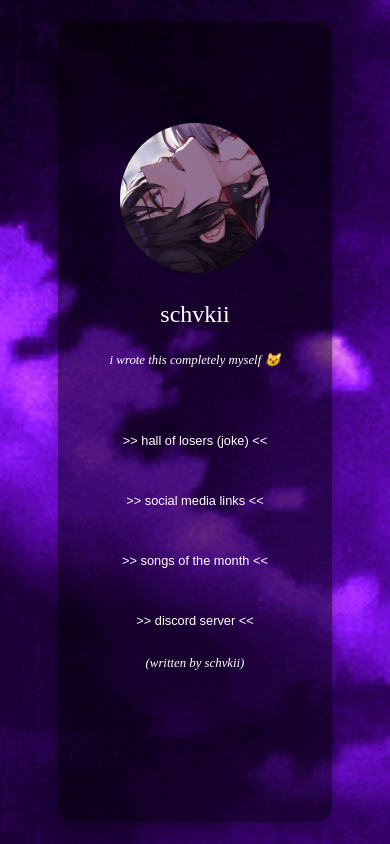
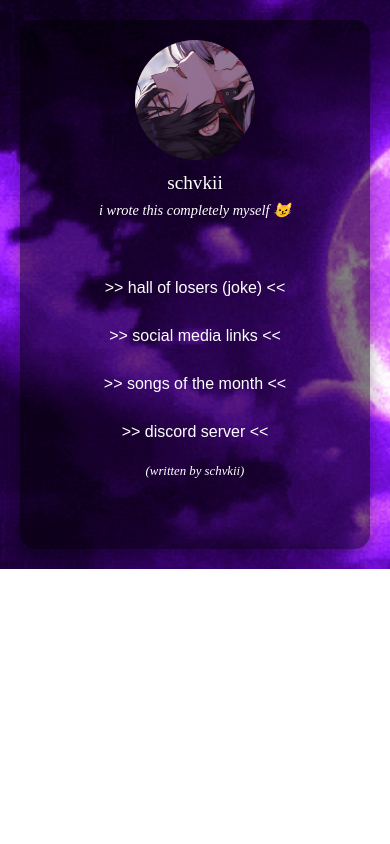
Before and after one commit to schvkiii/landing-page, a plain HTML site: page index.html in a window 390 px wide. Drawn offline with Linux system fonts and the light colour scheme.

Commit message:
Update styles2.css

```diff
--- a/styles2.css
+++ b/styles2.css
@@ -107,3 +107,48 @@ body {
     color: white;
     transform: scale(1.05);
 }
+
+@media (max-width: 768px) {
+    body {
+        height: auto; /* Allow scrolling for smaller devices */
+        padding: 20px; /* Add some breathing room on the sides */
+    }
+
+    .main-container {
+        width: 90%; /* Fit most of the screen's width */
+        margin: 0 auto; /* Center-align the container */
+    }
+
+    .main-container:nth-of-type(2) {
+        width: 100%; /* Use full width for better visibility */
+        height: auto; /* Allow dynamic height */
+        padding: 15px; /* Reduce padding slightly */
+    }
+
+    .logo-container img {
+        width: 120px; /* Scale down the image size */
+        height: 120px;
+    }
+
+    .logo-container p {
+        font-size: 1.2rem; /* Adjust main text size */
+        margin: 8px 0; /* Provide better spacing */
+    }
+
+    .logo-container p:nth-of-type(2) {
+        font-size: 0.9rem; /* Ensure subtitle is legible */
+    }
+
+    .links-container {
+        gap: 10px; /* Reduce spacing between links */
+    }
+
+    .link {
+        font-size: 1rem; /* Increase link text size */
+        padding: 10px; /* Adjust padding for better clickability */
+    }
+
+    .link:hover {
+        transform: none; /* Simplify hover effect on mobile */
+    }
+}
```
